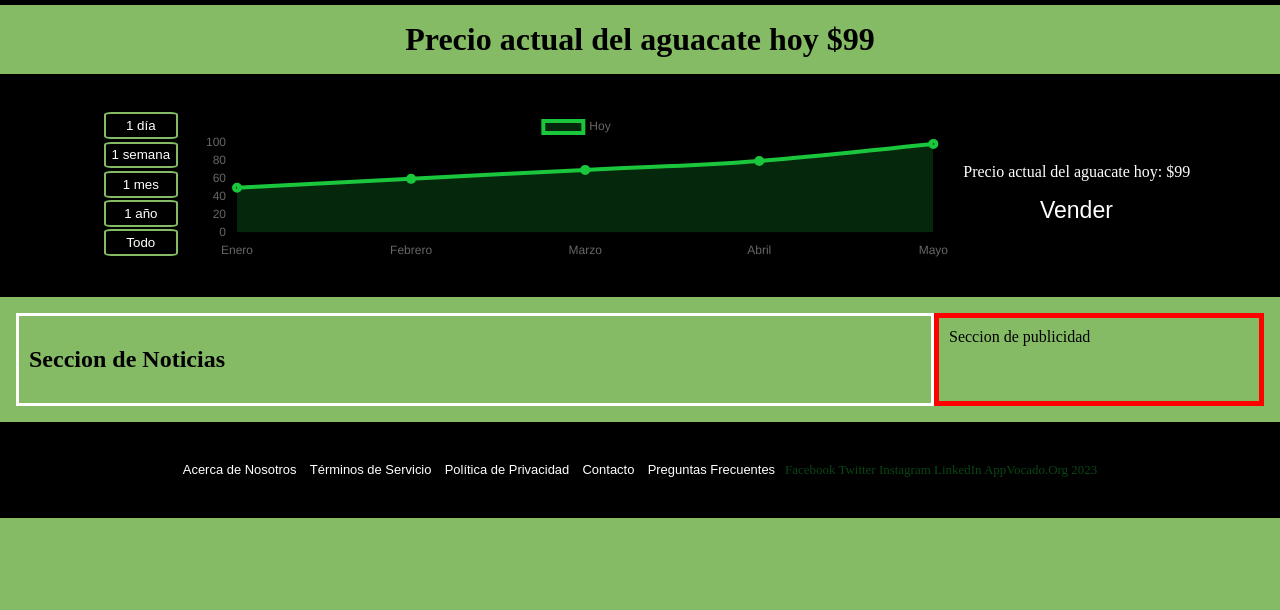
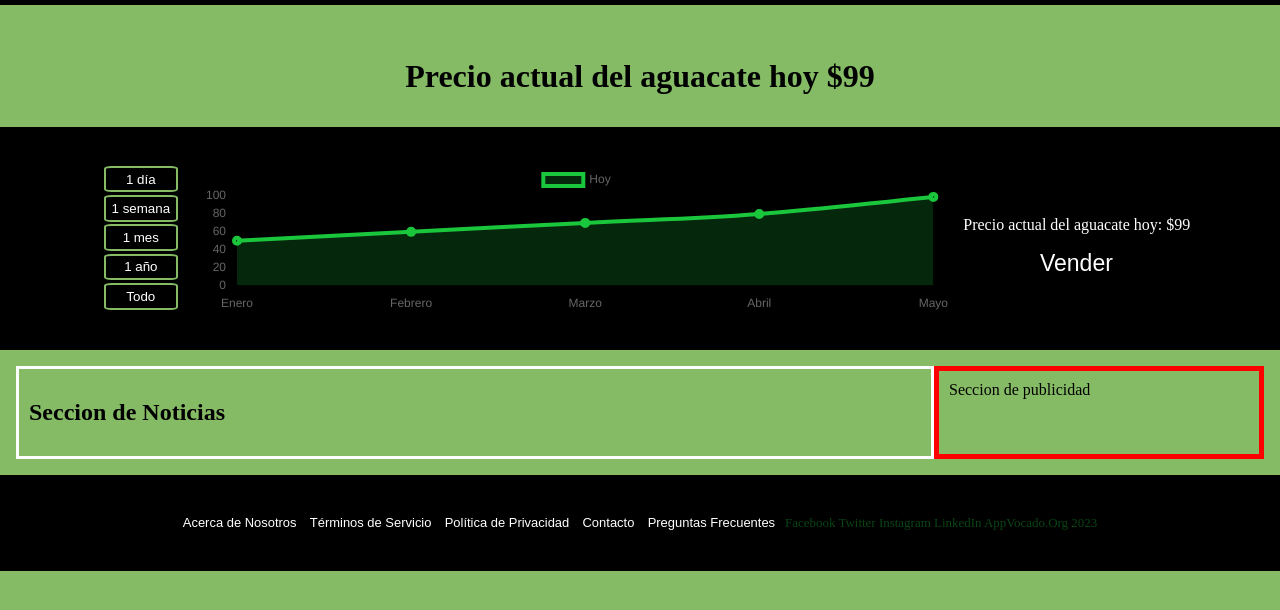
Before and after one commit to Saalvador/AppVocados, a plain HTML site: page index.html in a window 1280 px wide. Shown: the part 140-750 px from the top of the page. Drawn offline with nearby package versions, Linux system fonts and the light colour scheme.

Commit message:
Update styleForComun.css

```diff
--- a/styleForComun.css
+++ b/styleForComun.css
@@ -21,7 +21,7 @@ nav {
 
   #tituloPrecio{
   margin-bottom: 0%;
-  margin: .5em;
+  padding: 1em;
   }
 
   /* Logo & AppVocado */
```
